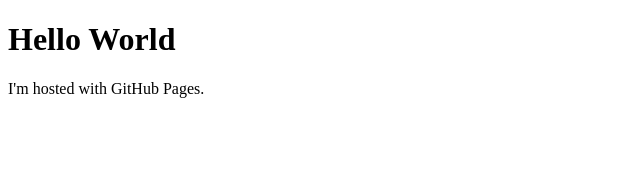
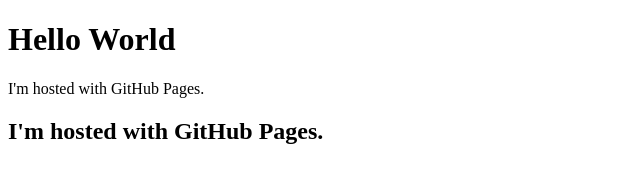
Before and after one commit to oys-byte/oys.byte_485435.github.io, a plain HTML site: page index.html in a window 1280 px wide. Shown: the whole page, without its empty margins (0-640 px from the left). Drawn offline with Linux system fonts and the light colour scheme.

Commit message:
update index.html

```diff
--- a/index.html
+++ b/index.html
@@ -3,5 +3,6 @@
 <body>
 <h1>Hello World</h1>
 <p>I'm hosted with GitHub Pages.</p>
+<h2>I'm hosted with GitHub Pages.</h2>
 </body>
 </html>
```
